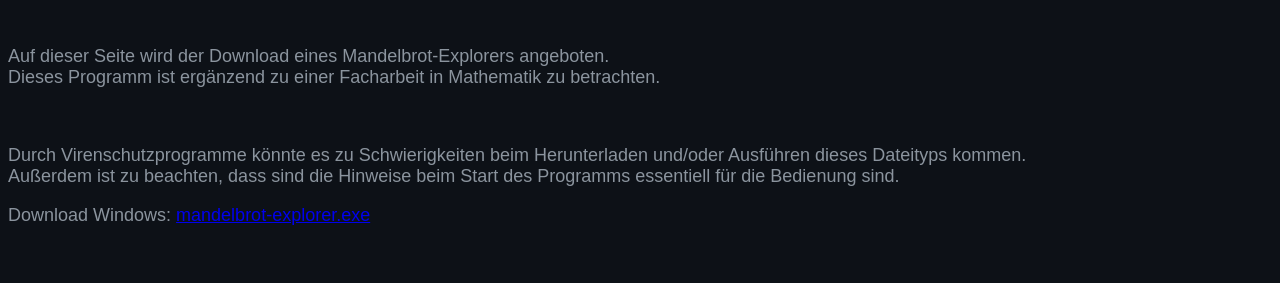
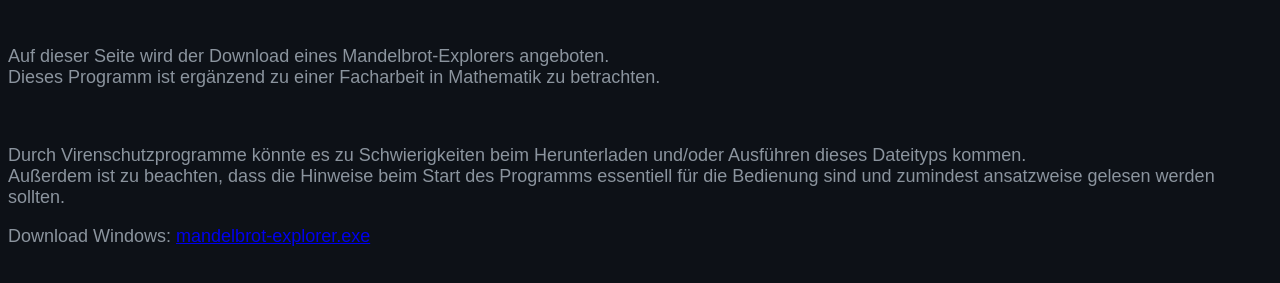
Before and after one commit to VirtualBalltrack/mandelbrot, a plain HTML site: page index.html in a window 1280 px wide. Shown: the part 77-360 px from the top of the page. Drawn offline with Linux system fonts and the light colour scheme; a web font is replaced by a local one.

Commit message:
correction

```diff
--- a/index.html
+++ b/index.html
@@ -21,7 +21,7 @@ Dieses Programm ist ergänzend zu einer Facharbeit in Mathematik zu betrachten.<
 <br>
 
 <p>Durch Virenschutzprogramme könnte es zu Schwierigkeiten beim Herunterladen und/oder Ausführen dieses Dateityps kommen.<br>
-Außerdem ist zu beachten, dass sind die Hinweise beim Start des Programms essentiell für die Bedienung sind.</p>
+Außerdem ist zu beachten, dass die Hinweise beim Start des Programms essentiell für die Bedienung sind und zumindest ansatzweise gelesen werden sollten.</p>
 </body>
 
 <p>Download Windows: <a href = "mandelbrot-explorer.exe">mandelbrot-explorer.exe</a></p>
```
